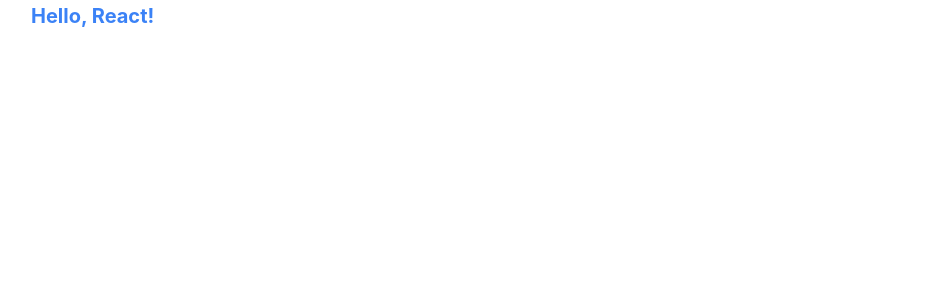
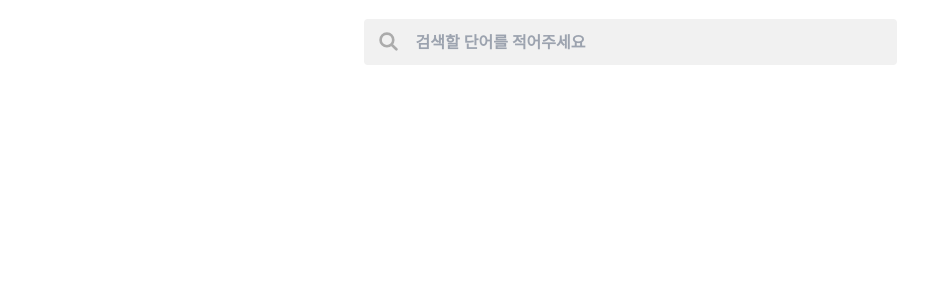
Before and after one commit to jun3047/word_dic, a React (Create React App) app in the folder word-dic-web/: page / in a window 1280 px wide. Shown: the top 300 px of the page, without its empty margins (10-938 px from the left). Built offline with nearby package versions, Linux system fonts and the light colour scheme.

Commit message:
feat(component): searchBar

```diff
--- a/word-dic-web/src/App.jsx
+++ b/word-dic-web/src/App.jsx
@@ -1,10 +1,14 @@
 import React from 'react';
+import SearchBar from './components/SearchBar';
 
 const App = () => {
   return (
-    <h2 className="text-xl font-bold text-blue-500 m-1r py-1r px-40r">
-      Hello, React!
-    </h2>
+    <div className=''>
+      <SearchBar
+        search={()=>console.log('search')}
+        setSearchWord={(e)=>console.log(e.target.value)}
+      />
+    </div>
   );
 };
 
--- /dev/null
+++ b/word-dic-web/src/components/SearchBar.jsx
@@ -0,0 +1,15 @@
+const SearchBar = ({setSearchWord, search}) => {
+
+    // 와 serach 함수를 받아야 함
+
+    return (
+        <header className="flex items-center justify-center w-full h-83r">
+            <div className="py-13r gap-18r px-15r flex relative items-center justify-start h-46r w-533r bg-[#F1F1F1] rounded">
+                <img onClick={search} className="left-0 w-19r h-19r" src="/svg/searchIcon.svg" alt="search"/>
+                <input onChange={setSearchWord} className="outline-none font-semibold text-[#444444] w-full h-full bg-inherit" type="text" placeholder="검색할 단어를 적어주세요" />
+            </div>
+        </header>
+    )
+}
+
+export default SearchBar;
```
